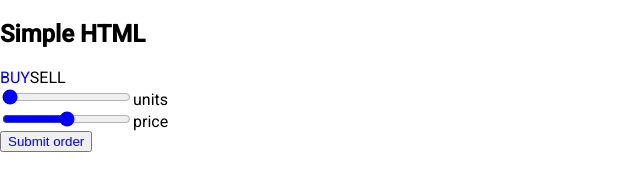
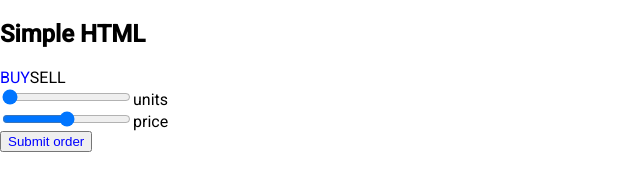
Before and after one commit to JanStureNielsen/buy-sell-example, an Angular app: page / in a window 1280 px wide. Shown: the top 173 px of the page, without its empty margins (0-640 px from the left). Built offline with nearby package versions, Linux system fonts and the light colour scheme.

Commit message:
Change class dynamically instead of hard-coded style.

```diff
--- a/src/app/app.component.html
+++ b/src/app/app.component.html
@@ -3,19 +3,19 @@
     <h1>Simple HTML</h1>
     <div class="order-control">
       <div>
-        <span [ngClass]="buyColor()" (click)="isSell=false">BUY</span>
-        <span [ngClass]="sellColor()" (click)="isSell=true">SELL</span>
+        <span [class]="buyColor()" (click)="isSell=false">BUY</span>
+        <span [class]="sellColor()" (click)="isSell=true">SELL</span>
       </div>
       <div>
-        <input [style]="getStyle()" type="range" id="units" name="units" [min]="unitsMin" [max]="unitsMax" [(ngModel)]="units"/>
+        <input [class]="getColor()" type="range" id="units" name="units" [min]="unitsMin" [max]="unitsMax" [(ngModel)]="units"/>
         <label for="units">units</label>
       </div>
       <div>
-        <input [style]="getStyle()" type="range" id="price" name="price" [min]="priceMin" [max]="priceMax" [(ngModel)]="price"/>
+        <input [class]="getColor()" type="range" id="price" name="price" [min]="priceMin" [max]="priceMax" [(ngModel)]="price"/>
         <label for="price">price</label>
       </div>
       <div>
-        <button [style]="getStyle()" type="button">Submit order</button>
+        <button [class]="getColor()" type="button">Submit order</button>
       </div>
     </div>
   </section>
```
